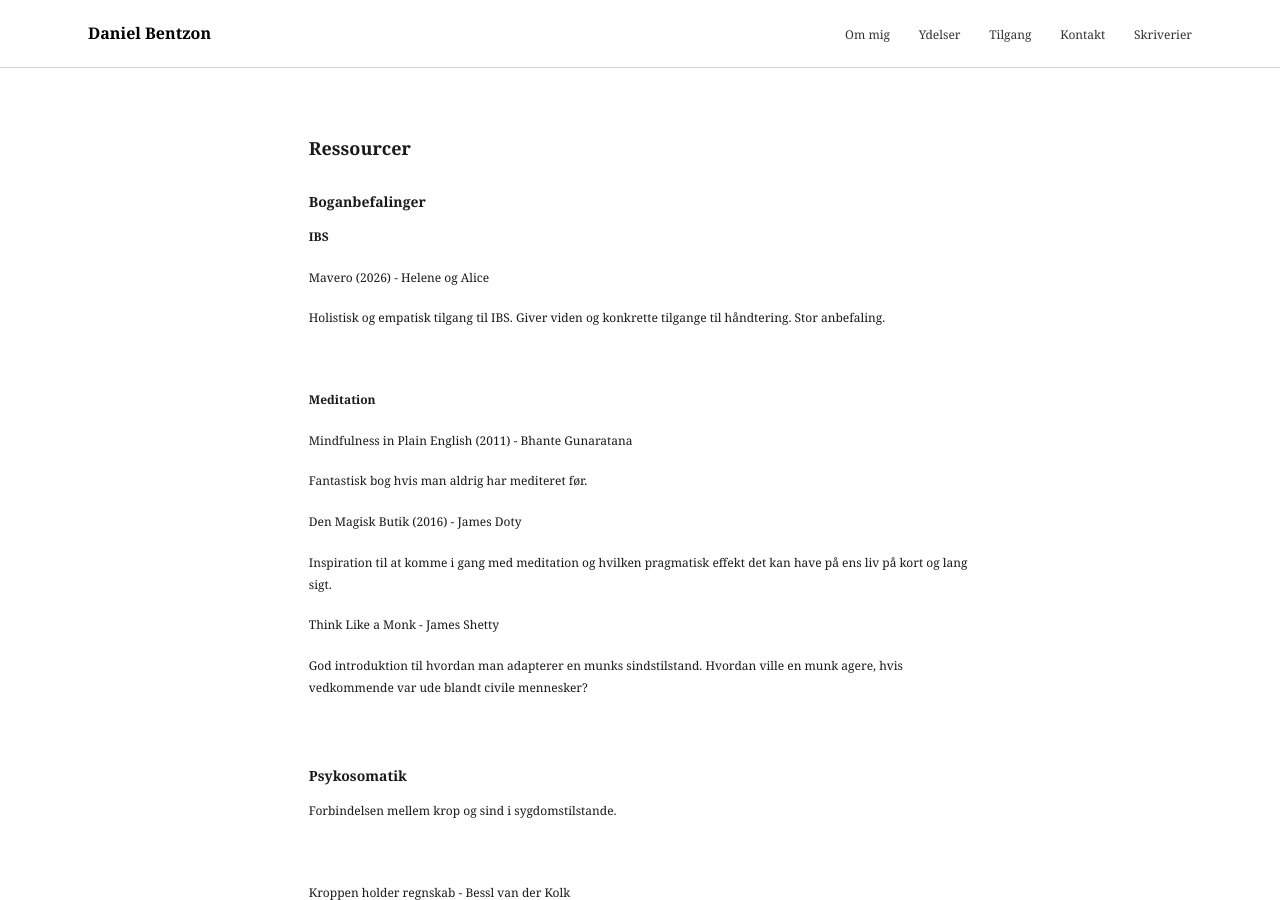
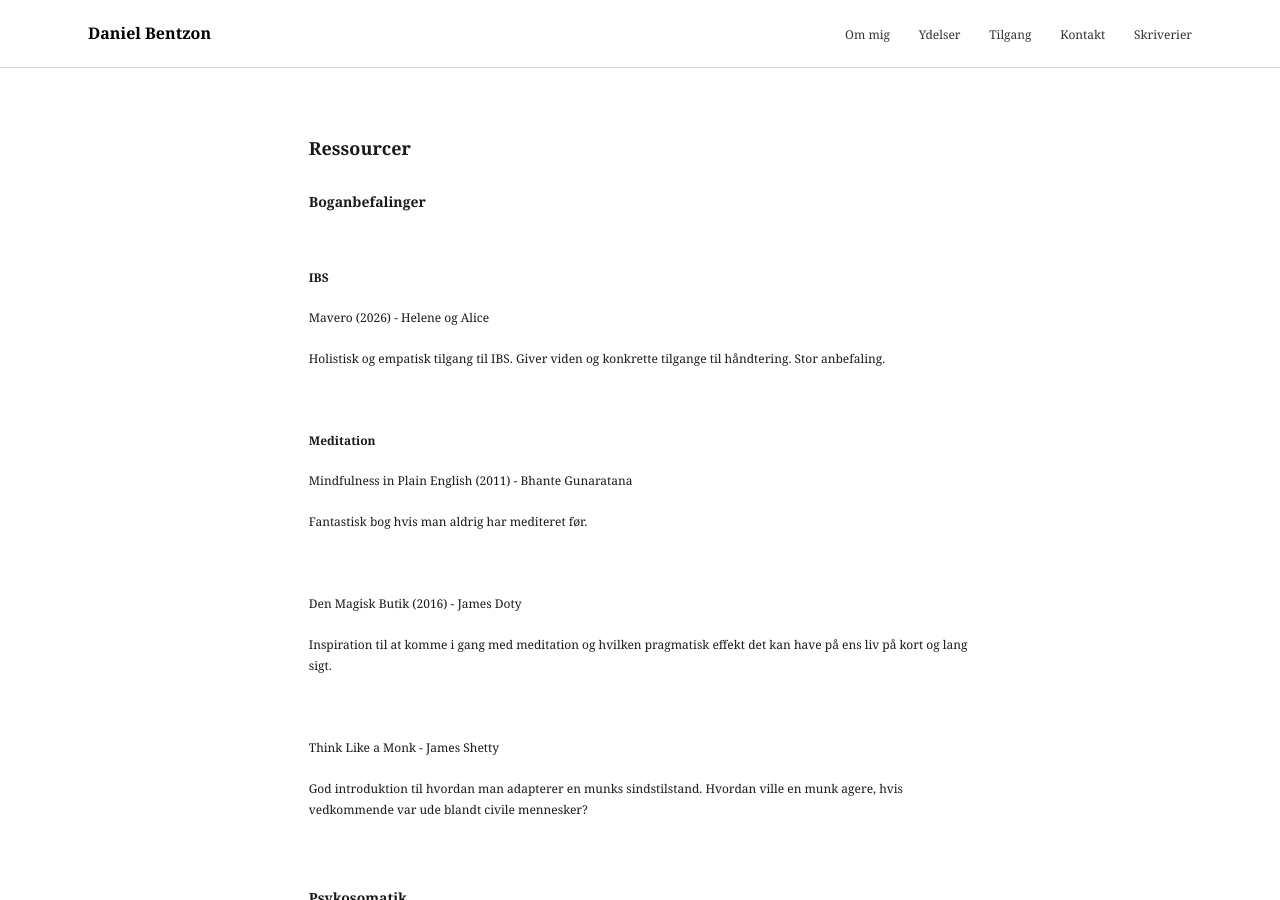
Before and after one commit to danielbentzon/danielbentzon.github.io, a Jekyll site: the page built from _sider/boganbefalinger.md, in a window 1280 px wide and 900 px high. Built offline with Jekyll 4.4.1, drawn with Linux system fonts in a browser that asks for light colours.

Commit message:
Update _sider/boganbefalinger.md (via Pages CMS)

```diff
--- a/_sider/boganbefalinger.md
+++ b/_sider/boganbefalinger.md
@@ -5,6 +5,8 @@ permalink: /ressourcer/
 ### Boganbefalinger
 
 
+
+&nbsp;
 
 **IBS**
 
@@ -28,11 +30,15 @@ Fantastisk bog hvis man aldrig har mediteret før.
 
 
 
+&nbsp;
+
 Den Magisk Butik (2016) - James Doty
 
 Inspiration til at komme i gang med meditation og hvilken pragmatisk effekt det kan have på ens liv på kort og lang sigt.
 
 
+
+&nbsp;
 
 Think Like a Monk - James Shetty
 
```
